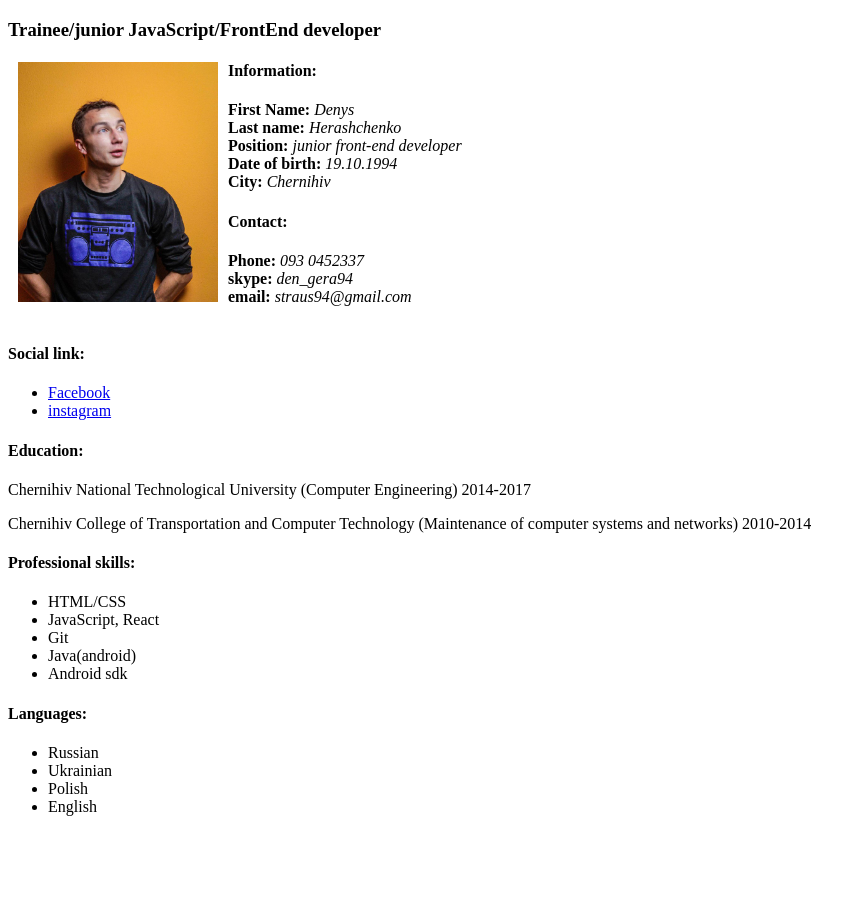
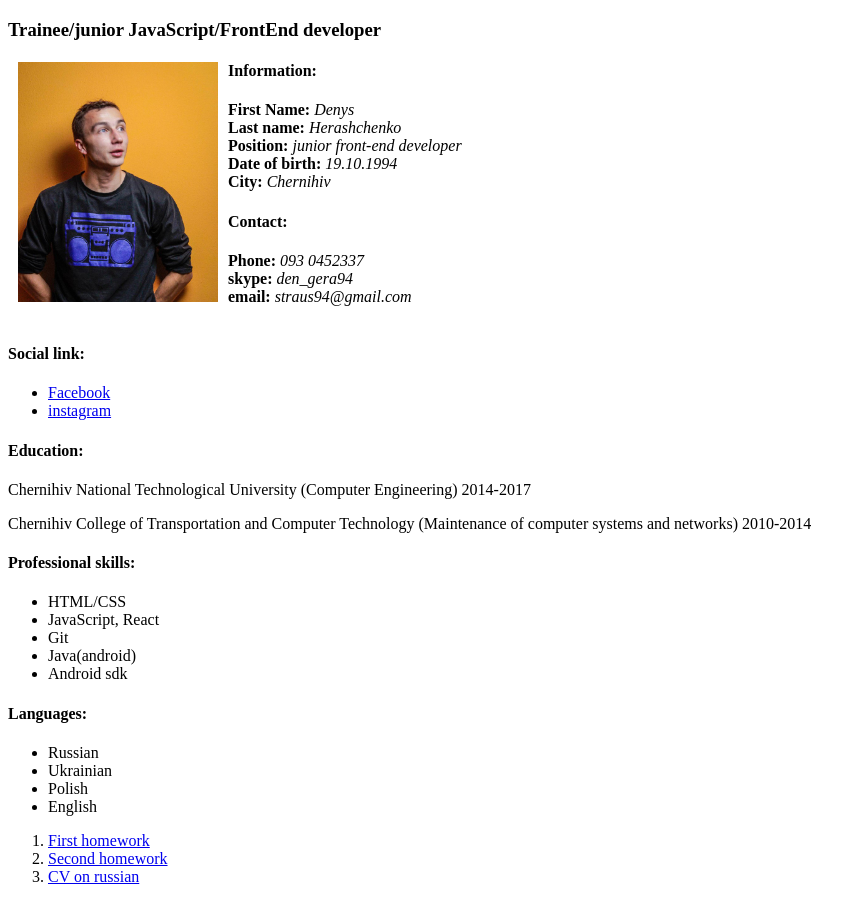
Before and after one commit to straus94/cv-beetroot, a plain HTML site: page indexEng.html in a window 1280 px wide. Shown: the whole page, without its empty margins (0-866 px from the left). Before the commit the page ends 832 px from the top, so only its background shows below. Drawn offline with Linux system fonts and the light colour scheme.

Commit message:
fix link

```diff
--- a/indexEng.html
+++ b/indexEng.html
@@ -75,6 +75,14 @@
         </ul>
     </div>
 
+    <div>
+        <ol>
+            <li><a href="https://straus94.github.io/home-task/">First homework</a></li>
+            <li><a href="https://straus94.github.io/list-and-link/">Second homework</a></li>
+            <li><a href="https://straus94.github.io/cv-beetroot/index.html">CV on russian</a></li>
+        </ol>
+    </div>
+
 </body>
 
 </html>
```
